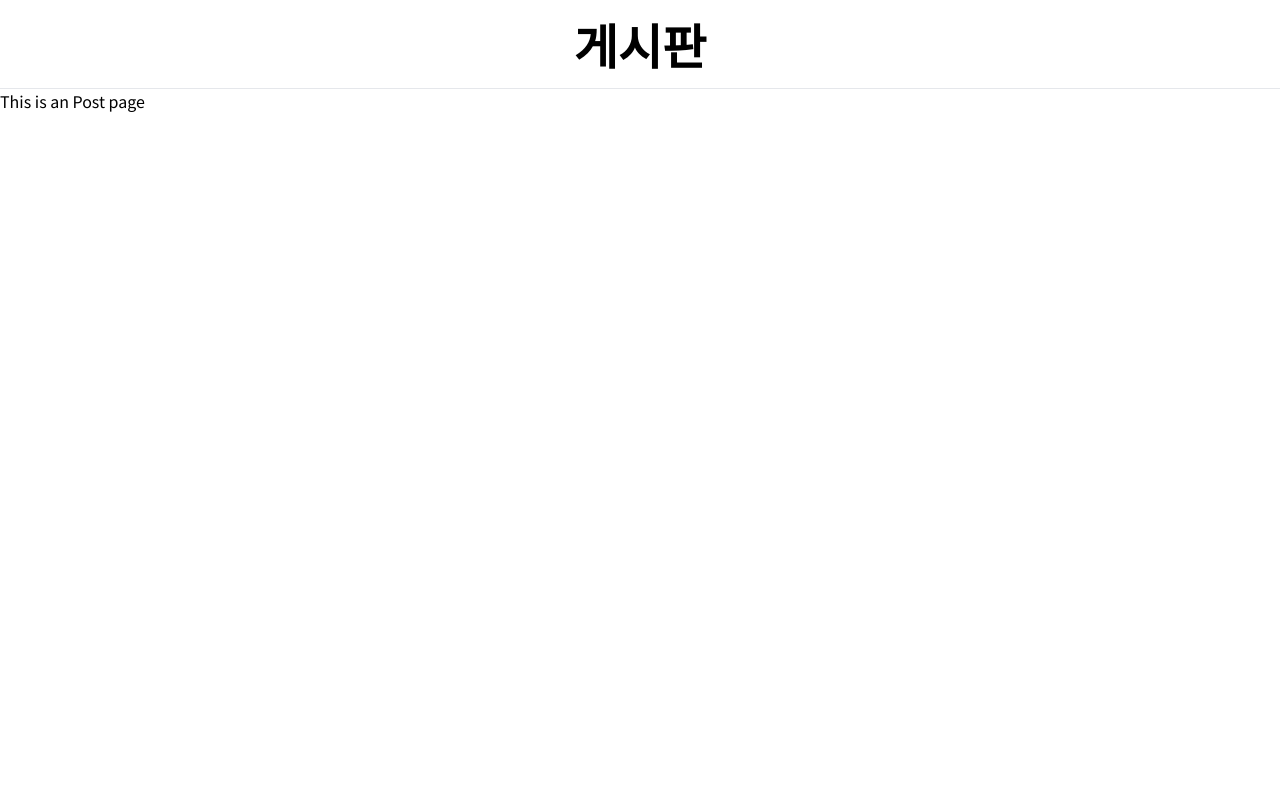
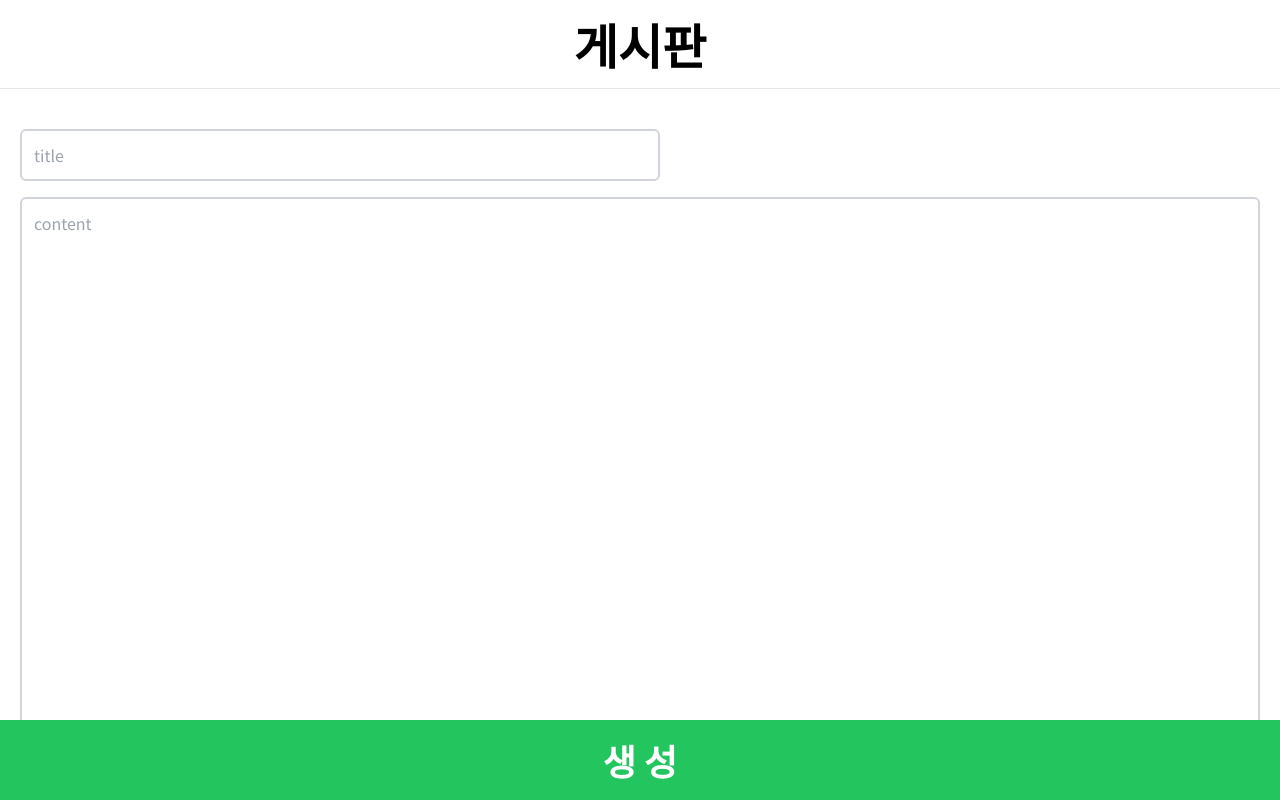
Before and after one commit to syoee/Board, a Vue app: page /post in a window 1280 px wide. Built offline with nearby package versions, Linux system fonts and the light colour scheme.

Commit message:
ADD: postpage ui

```diff
--- a/src/views/PostPage.vue
+++ b/src/views/PostPage.vue
@@ -1,6 +1,18 @@
 <template>
-	<div class="post">
-		<h1>This is an Post page</h1>
+	<div class="flex flex-col gap-4 h-[90vh]">
+		<input
+			v-model="title"
+			placeholder="title"
+			class="w-1/2 mt-10 ml-5 py-3 pl-3 rounded-md border-solid border-2 border-gray-300"
+		/>
+		<textarea
+			v-model="content"
+			placeholder="content"
+			class="mx-5 pl-3 pt-3 h-3/4 rounded-md border-solid border-2 border-gray-300 resize-none"
+		></textarea>
+		<div class="absolute bottom-0 w-full flex justify-center py-5 bg-green-500">
+			<button class="text-white text-4xl font-black">생 성</button>
+		</div>
 	</div>
 </template>
 
```
